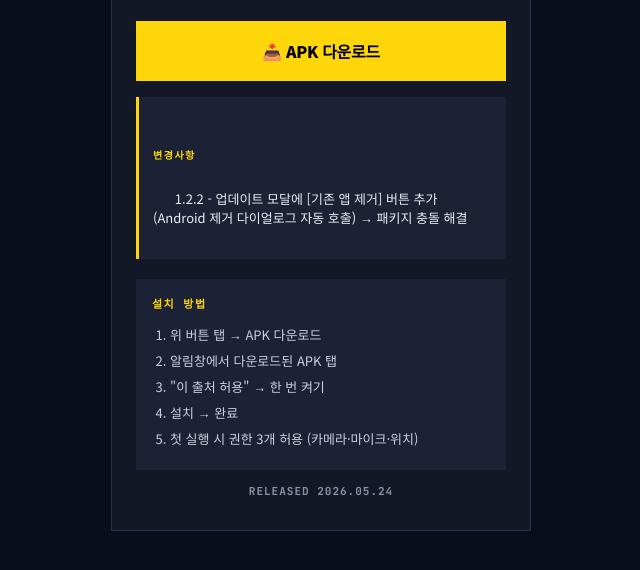
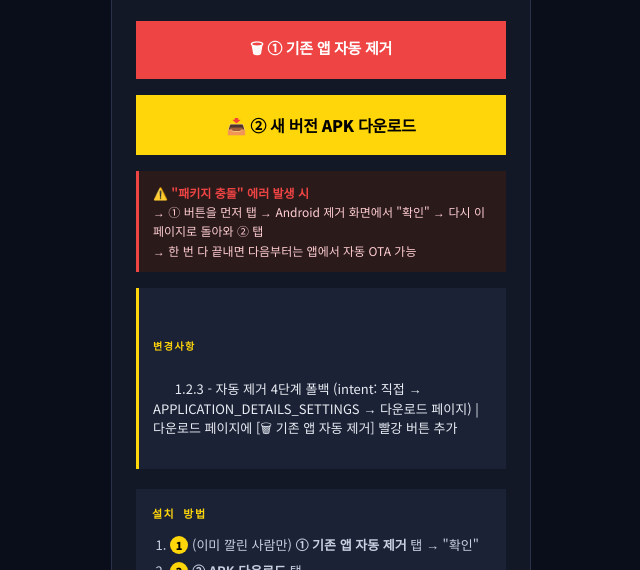
Before and after one commit to hankal0501-ux/firesugi-blog, a website: page dy-sobang/index.html in a window 1280 px wide. Shown: the part 382-952 px from the top of the page, without its empty margins (319-959 px from the left). Drawn offline with Linux system fonts and the light colour scheme.

Commit message:
feat(fieldlog): 1.2.3 — 자동 제거 폴백 4단계 + 다운로드 페이지에 제거 버튼
문제: WebView 안에서 intent: URL 단일 호출로는 일부 폰에서 무시됨
해결:
- 인앱 [기존 앱 제거]: 4개 intent URL 순차 시도 (DELETE scheme/data 변형·UNINSTALL_PACKAGE·APPLICATION_DETAILS_SETTINGS), 모두 실패 시 다운로드 페이지를 Chrome으로 오픈
- 다운로드 페이지(dy-sobang/index.html)에 빨강 [🗑 ① 기존 앱 자동 제거] 버튼 추가
  → 일반 anchor href=intent: 형식 — Chrome이 안정적으로 처리
  → 1.0.0 사용자도 한 번에 제거 가능
- 충돌 경고 박스 + 설치 단계 6번 가이드

```diff
--- a/dy-sobang-fieldlog/homepage-files/version.json
+++ b/dy-sobang-fieldlog/homepage-files/version.json
@@ -1,7 +1,7 @@
 {
-  "latest": "1.2.2",
-  "url": "https://hankal0501-ux.github.io/firesugi-blog/dy-sobang/dy-sobang-fieldlog-1.2.2.apk",
-  "notes": "1.2.2 - 업데이트 모달에 [기존 앱 제거] 버튼 추가 (Android 제거 다이얼로그 자동 호출) → 패키지 충돌 해결",
+  "latest": "1.2.3",
+  "url": "https://hankal0501-ux.github.io/firesugi-blog/dy-sobang/dy-sobang-fieldlog-1.2.3.apk",
+  "notes": "1.2.3 - 자동 제거 4단계 폴백 (intent: 직접 → APPLICATION_DETAILS_SETTINGS → 다운로드 페이지) | 다운로드 페이지에 [🗑 기존 앱 자동 제거] 빨강 버튼 추가",
   "force": false,
   "minSupportedVersion": "1.0.0",
   "releasedAt": "2026-05-24T00:00:00Z"
--- a/dy-sobang/index.html
+++ b/dy-sobang/index.html
@@ -47,6 +47,33 @@
     margin-top: 16px;
   }
   .download-btn:active { opacity: 0.85; }
+  .uninstall-btn {
+    display: block; width: 100%;
+    background: #ef4444; color: #fff;
+    text-align: center; text-decoration: none;
+    padding: 16px;
+    font-weight: 800; font-size: 15px;
+    letter-spacing: -0.3px;
+    margin-top: 12px;
+    border-radius: 0;
+  }
+  .uninstall-btn:active { opacity: 0.85; }
+  .conflict-warn {
+    background: #2a1a1a;
+    border-left: 3px solid #ef4444;
+    padding: 12px 14px;
+    margin-top: 16px;
+    font-size: 12px;
+    color: #ffcdd2;
+    line-height: 1.6;
+  }
+  .conflict-warn b { color: #ef4444; }
+  .step-num {
+    display: inline-block; width: 18px; height: 18px;
+    background: #ffd60a; color: #000;
+    border-radius: 50%; text-align: center; line-height: 18px;
+    font-weight: 900; font-size: 11px; margin-right: 4px;
+  }
   .steps {
     background: #1c2236; padding: 16px;
     margin-top: 20px; font-size: 13px; line-height: 1.7;
@@ -90,9 +117,20 @@
       <img id="qr" alt="다운로드 QR 코드" width="190" height="190">
     </div>
 
+    <a class="uninstall-btn" id="uninstallLink"
+       href="intent:#Intent;action=android.intent.action.DELETE;data=package:kr.daeyoung.sobang.fieldlog;end">
+      🗑 ① 기존 앱 자동 제거
+    </a>
+
     <a class="download-btn" id="apkLink" href="#">
-      📥 APK 다운로드
+      📥 ② 새 버전 APK 다운로드
     </a>
+
+    <div class="conflict-warn">
+      <b>⚠️ "패키지 충돌" 에러 발생 시</b><br>
+      → ① 버튼을 먼저 탭 → Android 제거 화면에서 "확인" → 다시 이 페이지로 돌아와 ② 탭<br>
+      → 한 번 다 끝내면 다음부터는 앱에서 자동 OTA 가능
+    </div>
 
     <div class="notes">
       <h3>변경사항</h3>
@@ -102,11 +140,12 @@
     <div class="steps">
       <h3>설치 방법</h3>
       <ol>
-        <li>위 버튼 탭 → APK 다운로드</li>
-        <li>알림창에서 다운로드된 APK 탭</li>
-        <li>"이 출처 허용" → 한 번 켜기</li>
-        <li>설치 → 완료</li>
-        <li>첫 실행 시 권한 3개 허용 (카메라·마이크·위치)</li>
+        <li><span class="step-num">1</span>(이미 깔린 사람만) <b>① 기존 앱 자동 제거</b> 탭 → "확인"</li>
+        <li><span class="step-num">2</span><b>② APK 다운로드</b> 탭</li>
+        <li><span class="step-num">3</span>알림창에서 다운로드된 APK 탭</li>
+        <li><span class="step-num">4</span>"이 출처 허용" → 한 번 켜기</li>
+        <li><span class="step-num">5</span>설치 → 완료</li>
+        <li><span class="step-num">6</span>첫 실행 시 권한 3개 허용 (카메라·마이크·위치)</li>
       </ol>
     </div>
 
--- a/dy-sobang/version.json
+++ b/dy-sobang/version.json
@@ -1,7 +1,7 @@
 {
-  "latest": "1.2.2",
-  "url": "https://hankal0501-ux.github.io/firesugi-blog/dy-sobang/dy-sobang-fieldlog-1.2.2.apk",
-  "notes": "1.2.2 - 업데이트 모달에 [기존 앱 제거] 버튼 추가 (Android 제거 다이얼로그 자동 호출) → 패키지 충돌 해결",
+  "latest": "1.2.3",
+  "url": "https://hankal0501-ux.github.io/firesugi-blog/dy-sobang/dy-sobang-fieldlog-1.2.3.apk",
+  "notes": "1.2.3 - 자동 제거 4단계 폴백 (intent: 직접 → APPLICATION_DETAILS_SETTINGS → 다운로드 페이지) | 다운로드 페이지에 [🗑 기존 앱 자동 제거] 빨강 버튼 추가",
   "force": false,
   "minSupportedVersion": "1.0.0",
   "releasedAt": "2026-05-24T00:00:00Z"
```
Also changed, not shown: dy-sobang-fieldlog/www/index.html (+42 -24 lines).
